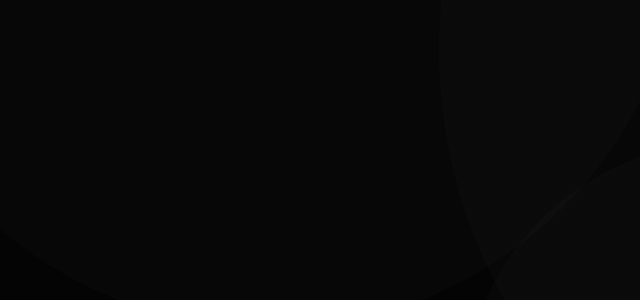
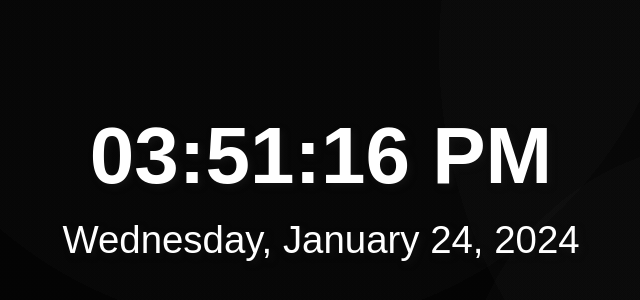
Before and after one commit to riazul01/reactor, a React (Vite) app: page /clock in a window 1280 px wide. Before the commit this address had no page. Shown: the part 214-514 px from the top of the page, without its empty margins (319-959 px from the left). Built offline with nearby package versions, Linux system fonts and the light colour scheme; a web font is replaced by a local one.

Commit message:
clock project added

```diff
--- a/src/App.jsx
+++ b/src/App.jsx
@@ -2,12 +2,14 @@ import React from 'react';
 import { BrowserRouter, Routes, Route } from 'react-router-dom';
 import Home from './pages/home/Home';
 import './App.css';
+import Clock from './pages/clock/Clock';
 
 const App = () => {
   return (
     <BrowserRouter>
       <Routes>
         <Route path="/" element={<Home />}/>
+        <Route path="/clock" element={<Clock />}/>
       </Routes>
     </BrowserRouter>
   );
--- a/src/components/header/Header.jsx
+++ b/src/components/header/Header.jsx
@@ -69,22 +69,7 @@ const Header = () => {
                             <span>back</span>
                         </li>
                         <li>
-                            <Link to="/link1" target="_blank">Link1</Link>
-                        </li>
-                        <li>
-                            <Link to="/link2" target="_blank">Link2</Link>
-                        </li>
-                        <li>
-                            <Link to="/link3" target="_blank">Link3</Link>
-                        </li>
-                        <li>
-                            <Link to="/link4" target="_blank">Link4</Link>
-                        </li>
-                        <li>
-                            <Link to="/link5" target="_blank">Link5</Link>
-                        </li>
-                        <li>
-                            <Link to="/link6" target="_blank">Link6</Link>
+                            <Link to="/clock" target="_blank">Digital Clock</Link>
                         </li>
                     </ul>
                 </div>
--- /dev/null
+++ b/src/pages/clock/Clock.jsx
@@ -0,0 +1,63 @@
+import React, { useState, useEffect } from 'react';
+import './clock.css';
+
+const Clock = () => {
+    const [time, setTime] = useState('00:00:00 XM');
+    const [date, setDate] = useState('day, month 00, 0000');
+
+    useEffect(() => {
+        let timer = setInterval(() => {
+
+            const dt = new Date();
+
+            const dayNames = ['Sunday', 'Monday', 'Tuesday', 'Wednesday', 'Thursday', 'Friday', 'Saturday'];
+            const monthNames = ['January', 'February', 'March', 'April', 'May', 'June', 'July', 'August', 'September', 'October', 'November', 'December'];
+
+            // Time
+            let hour = dt.getHours();
+            let minute = dt.getMinutes();
+            let second = dt.getSeconds();
+
+            let xm = (hour >= 12) ? 'PM' : 'AM';
+
+            hour = (hour > 12) ? hour - 12 : hour;
+            hour = (hour === 0) ? hour = 12 : hour;
+            hour = (hour < 10) ? '0' + hour : hour;
+            minute = (minute < 10) ? '0' + minute : minute;
+            second = (second < 10) ? '0' + second : second;
+
+            let newTime = `${hour}:${minute}:${second} ${xm}`;
+            setTime(newTime);
+
+            // Date
+            let dayIndex = dt.getDay();
+            let dayName = dayNames[dayIndex];
+
+            let monthIndex = dt.getMonth();
+            let monthName = monthNames[monthIndex];
+
+            let today = dt.getDate();
+            let year = dt.getFullYear();
+
+            today = (today < 10) ? '0' + today : today;
+
+            let newDate = `${dayName}, ${monthName} ${today}, ${year}`;
+            setDate(newDate);
+
+        }, 1000);
+
+        return () => clearInterval(timer);
+
+    }, [time, date]);
+
+    return (
+        <div className="clockContent">
+            <div className="clock">
+                <h1>{time}</h1>
+                <p>{date}</p>
+            </div>
+        </div>
+    );
+}
+
+export default Clock;
--- /dev/null
+++ b/src/pages/clock/clock.css
@@ -0,0 +1,59 @@
+@import url('https://fonts.googleapis.com/css2?family=IBM+Plex+Mono:wght@100;200;300;400;500;600;700&display=swap');
+
+.clockContent {
+    margin: 0 auto;
+    display: flex;
+    height: 100vh;
+    width: 100%;
+    align-items: center;
+    justify-content: center;
+    font-family: 'IBM Plex Mono', monospace;
+}
+
+.clock {
+    padding: 1rem;
+    color: #fff;
+}
+
+.clock h1 {
+    font-size: 5rem;
+    text-align: center;
+    text-shadow: 0.2rem 0.2rem 0.4rem #111;
+}
+
+.clock p {
+    margin-top: 1rem;
+    font-size: 2.4rem;
+    text-align: center;
+    text-shadow: 0.2rem 0.2rem 0.4rem #111;
+}
+
+@media screen and (max-width: 680px) {
+    .clock h1 {
+        font-size: 3rem;
+    }
+
+    .clock p {
+        font-size: 1.6rem;
+    }
+}
+
+@media screen and (max-width: 520px) {
+    .clock h1 {
+        font-size: 2.4rem;
+    }
+
+    .clock p {
+        font-size: 1.2rem;
+    }
+}
+
+@media screen and (max-width: 380px) {
+    .clock h1 {
+        font-size: 2rem;
+    }
+
+    .clock p {
+        font-size: 1rem;
+    }
+}
--- a/src/pages/home/Home.jsx
+++ b/src/pages/home/Home.jsx
@@ -3,6 +3,10 @@ import React from 'react';
 // components
 import Header from '../../components/header/Header';
 import Footer from '../../components/footer/Footer';
+import Card from '../../components/card/Card';
+
+// images
+import ClockThumb from '../../assets/images/clock_thumb.png';
 
 import './home.css';
 
@@ -10,7 +14,9 @@ const Home = () => {
     return (
         <div className="home">
             <Header/>
-            <div className="projects"></div>
+            <div className="projects">
+                <Card thumb={ClockThumb} title={"Digital Clock"} path={"/clock"}/>
+            </div>
             <Footer/>
         </div>
     );
```
Also changed, not shown: src/assets/images/clock_thumb.png (added).
